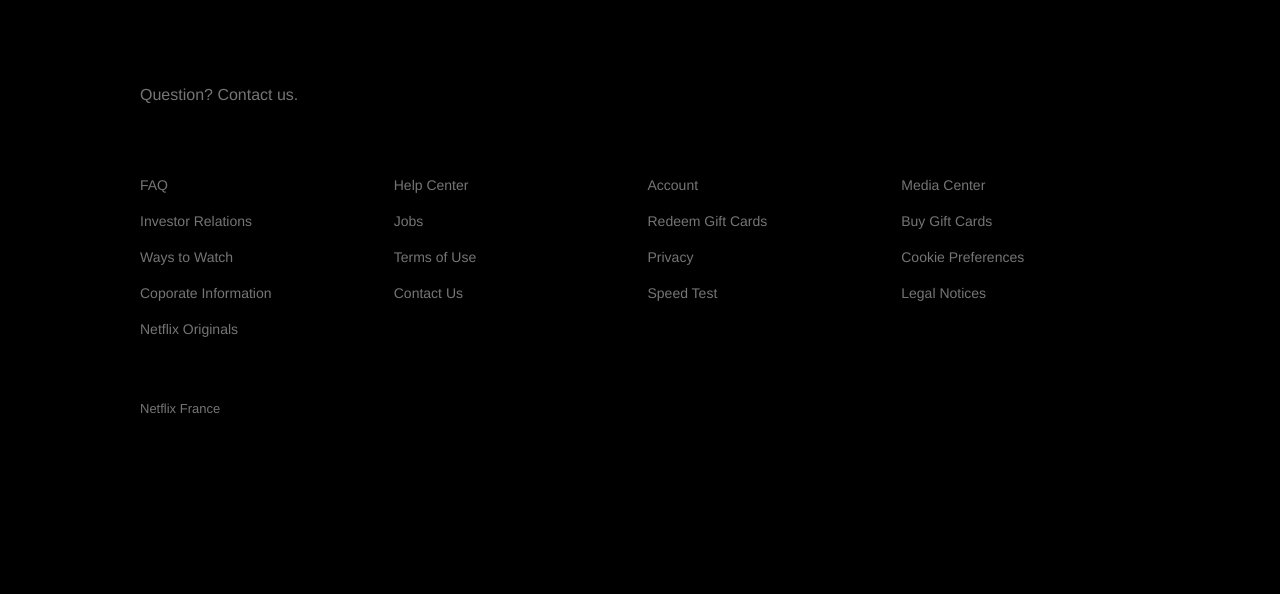
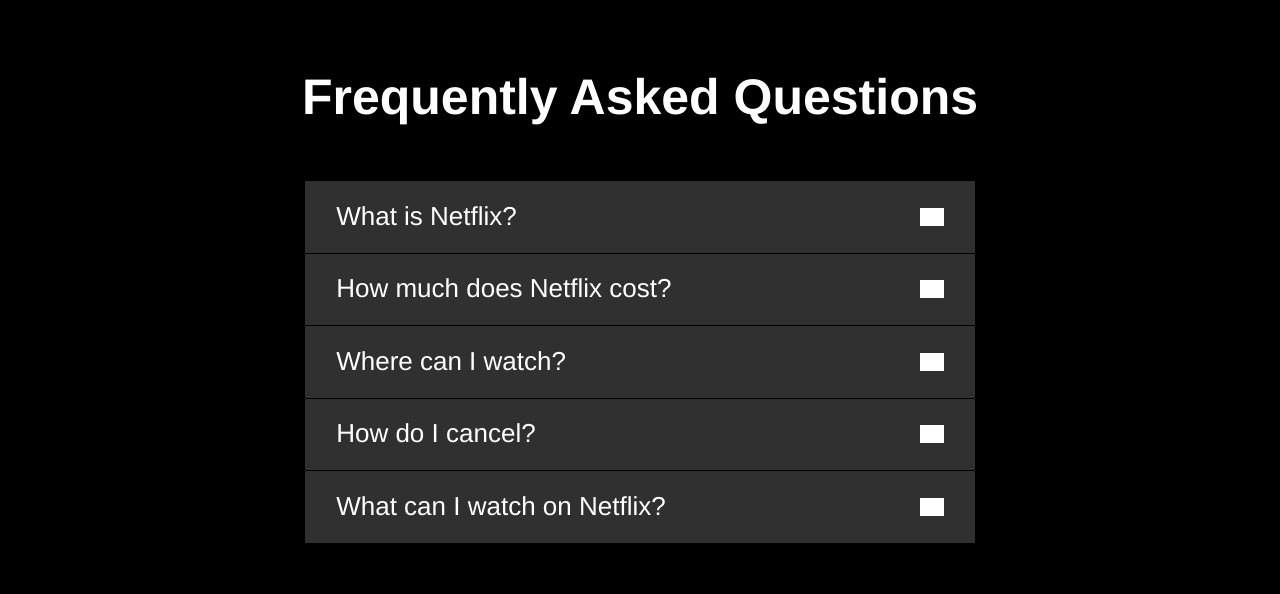
Before and after one commit to AchrafRehioui/Netflix-clone, a React (Create React App) app: page / in a window 1280 px wide. Shown: the part 1237-1831 px from the top of the page. Before the commit the page ends 1764 px from the top, so only its background shows below. Built offline with nearby package versions, Linux system fonts and the light colour scheme; grey boxes are pictures that could not be loaded.

Commit message:
accordion added

```diff
--- a/src/App.js
+++ b/src/App.js
@@ -1,9 +1,14 @@
 import React from 'react';
+import { FaqsContainer } from './containers/faqs';
 import { FooterContainer } from './containers/footer';
 import { JumbotronContainer } from './containers/jumbotron';
 
 export default function App() {
   return (
-    <><JumbotronContainer /><FooterContainer/></>
+    <>
+      <JumbotronContainer />
+      <FaqsContainer />
+      <FooterContainer />
+    </>
   );
 }
--- /dev/null
+++ b/src/components/accordion/index.js
@@ -0,0 +1,50 @@
+import React, { useState, useContext, createContext } from 'react';
+import { Container,  Title, Item, Inner, Header, Body } from './styles/accordion';
+
+
+const ToggleContext = createContext();
+
+export default function Accordion({ children, ...restProps }) {
+    return (
+        <Container {...restProps}>
+            <Inner>{children}</Inner>
+        </Container>
+    );
+}
+
+Accordion.Title = function AccordionTitle({ children, ...restProps }) {
+    return <Title {...restProps}>{children}</Title>;
+};
+
+// Accordion.Frame = function AccordionFrame({ children, ...restProps }) {
+//     return <Frame {...restProps}>{children}</Frame>;
+// };
+
+Accordion.Item = function AccordionItem({ children, ...restProps }) {
+    const [toggleShow, setToggleShow ] = useState(false);
+    return (<ToggleContext.Provider value={{ toggleShow, setToggleShow }}>
+                <Item {...restProps}>{children}</Item>
+            </ToggleContext.Provider>
+            );
+};
+
+Accordion.Header = function AccordionHeader({ children, ...restProps }) {
+    const { toggleShow, setToggleShow } = useContext(ToggleContext);
+    return (
+        <Header onClick={() => setToggleShow((toggleShow) => !toggleShow )} {...restProps}>
+            {children}
+            {/* for testing the state of action false true <pre>{JSON.stringify(toggleShow, null, 2)}</pre> */}
+            {toggleShow ? (
+                <img src="/images/icons/close-slim.png" alt="Close" />
+            ) : (
+                <img src="/images/icons/add.png" alt="Open" />
+            )}
+        </Header>
+        );
+};
+
+Accordion.Body = function AccordionBody ({children, ...restProps}) {
+    const { toggleShow } = useContext(ToggleContext);
+
+return toggleShow ? <Body { ...restProps}>{children}</Body> : null;
+};
--- /dev/null
+++ b/src/components/accordion/styles/accordion.js
@@ -0,0 +1,79 @@
+import styled from 'styled-components/macro';
+
+
+export const Container = styled.div`
+    display: flex;
+    border-bottom: 8px solid #222;
+`;
+
+export const Item = styled.div`
+    color: white;
+    margin-bottom: 10px;
+    margin: auto;
+    max-width: 670px;
+    width: 100%;
+    &:first-of-type {
+         margin-top: 3em;
+    }
+`;
+
+export const Header = styled.div`
+    display: flex;
+    justify-content: space-between;
+    cursor: pointer;
+    margin-bottom: 1px;
+    font-size: 26px;
+    font-weight: normal;
+    background: #303030;
+    padding: 0.8em 1.2em 0.8em 1.2em;
+    user-select: none;
+    align-items: center;
+    img {
+        filter: brightness(0) invert(1);
+        width: 24px;
+    @media (max-width: 600px) {
+        width: 16px;
+        }
+    }
+    @media (max-width: 600px) {
+        font-size: 16px;
+    }
+`;
+
+export const Body = styled.div`
+    max-height: 1200px;
+    transition: max-height 0.25s cubic-bezier(0.5, 0, 0.1, 1);
+    font-size: 26px;
+    font-weight: normal;
+    line-height: normal;
+    background: #303030;
+    padding: 0.8em 2.2em 0.8em 1.2em;
+    white-space: pre-wrap;
+    user-select: none;
+    @media (max-width: 600px) {
+        font-size: 16px;
+        line-height: 22px;
+    }
+`;
+
+
+export const Inner = styled.div`
+    display: flex;
+    padding: 70px 45px;
+    flex-direction: column;
+    max-width: 815px;
+    margin: auto;
+`;
+
+export const Title = styled.h1`
+
+    font-size: 50px;
+    line-height: 1.1;
+    margin-top: 0;
+    margin-bottom: 8px;
+    color: white;
+    text-align: center;
+    @media (max-width: 600px) {
+        font-size: 35px;
+    }
+`;
--- a/src/components/index.js
+++ b/src/components/index.js
@@ -1,3 +1,5 @@
 export { default as Jumbotron } from './jumbotron';
 
 export { default as Footer } from './footer';
+
+export { default as Accordion } from './accordion';
--- /dev/null
+++ b/src/containers/faqs.js
@@ -0,0 +1,21 @@
+import React from 'react';
+import faqsData from '../fixtures/faqs.json';
+import { Accordion } from '../components';
+
+
+export function FaqsContainer() {
+    return (
+        <Accordion>
+            <Accordion.Title>Frequently Asked Questions</Accordion.Title>
+            {
+                faqsData.map((item) => (
+                    <Accordion.Item key={item.id}>
+                            <Accordion.Header>{item.header}</Accordion.Header>
+                            <Accordion.Body>{item.body}</Accordion.Body>
+                    </Accordion.Item>
+                ))
+            }
+             <Accordion.Item/>
+        </Accordion>
+    );
+}
```
